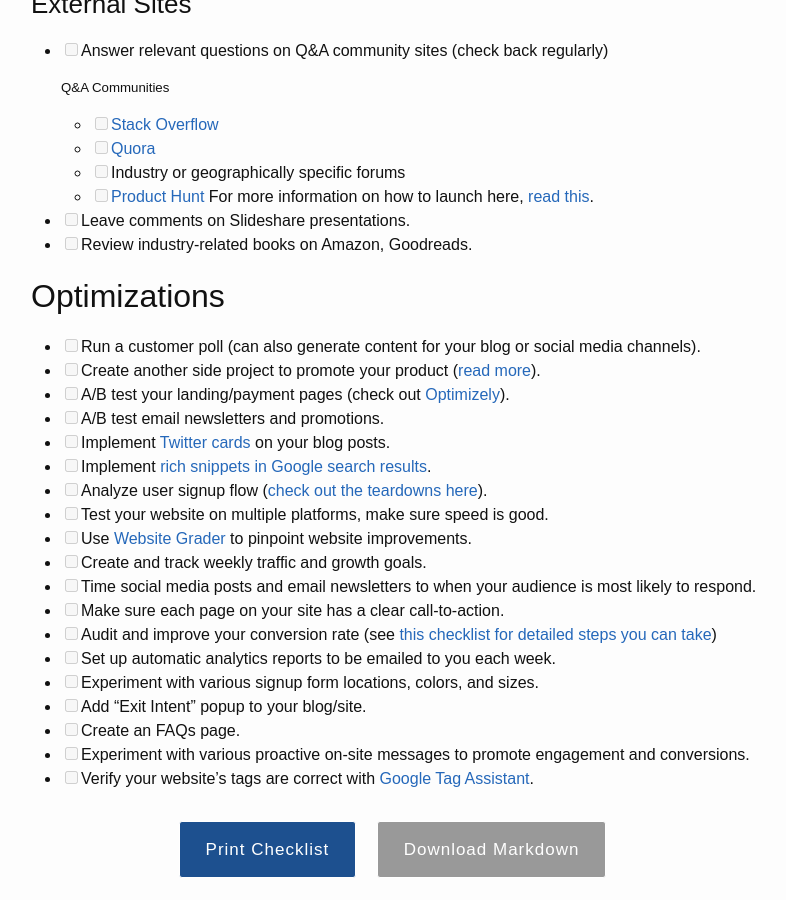
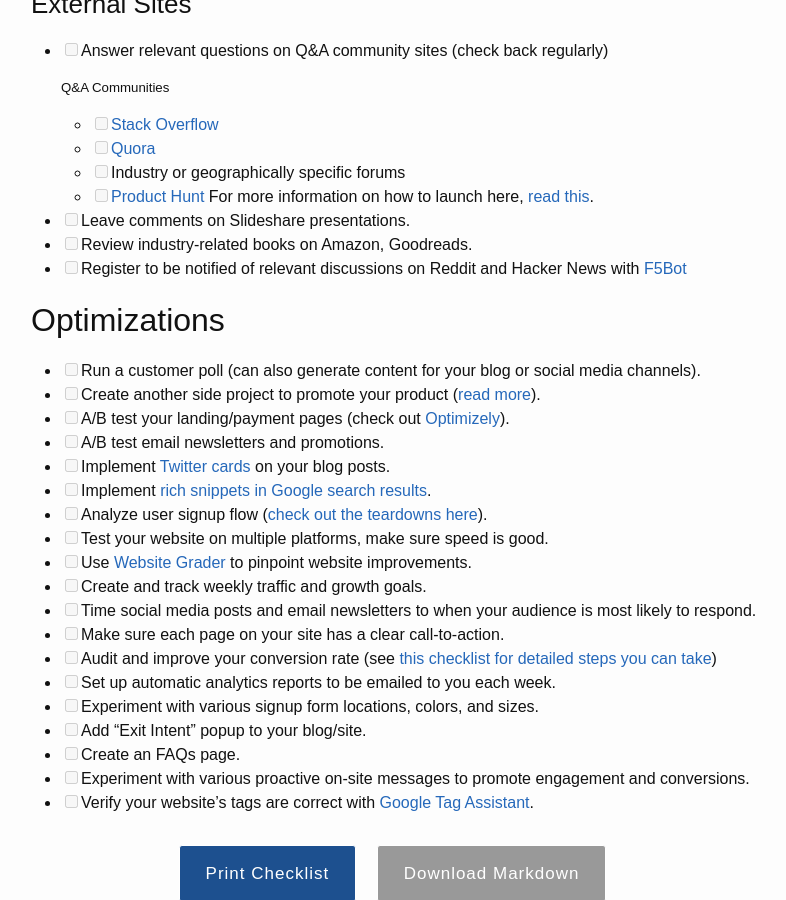
Before and after one commit to draftdev/startup-marketing-checklist, a Jekyll site: the page built from marketing-checklist.md, in a window 1280 px wide and 900 px high, scrolled down 8837 px. Shown: the whole window, without its empty margins (239-1025 px from the left). Built offline with Jekyll 4.4.1, drawn with Linux system fonts in a browser that asks for light colours; comment, search, counter and statistics services are not loaded.

Commit message:
Added tool for alerts from Hacker News and Reddit
Added a link to F5Bot, a free tool that notifies you when someone on Reddit or Hacker News uses one of your keywords.

```diff
--- a/marketing-checklist.md
+++ b/marketing-checklist.md
@@ -367,7 +367,7 @@ The Side Project Marketing Checklist is a comprehensive, chronologically ordered
 
 - [ ] Leave comments on Slideshare presentations.
 - [ ] Review industry-related books on Amazon, Goodreads.
-
+- [ ] Register to be notified of relevant discussions on Reddit and Hacker News with [F5Bot](https://f5bot.com)
 
 ## Optimizations
 
```
